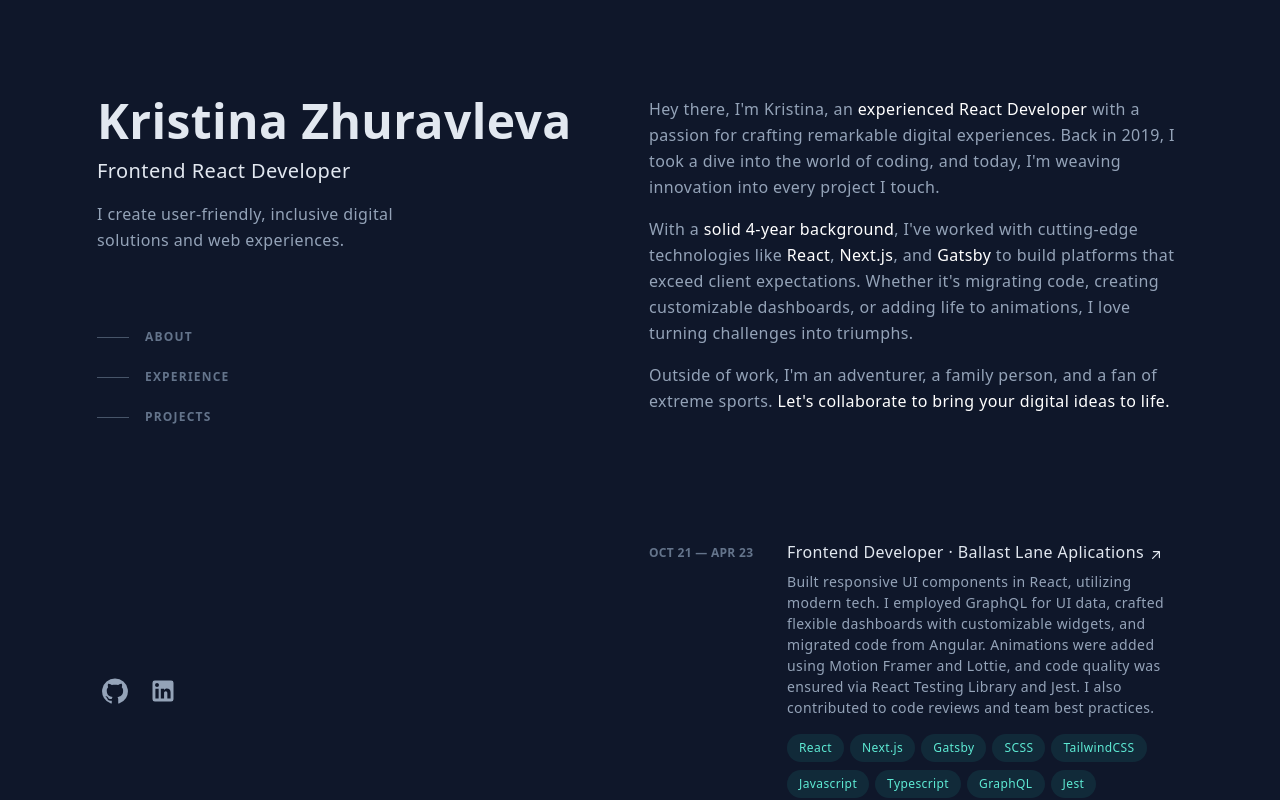
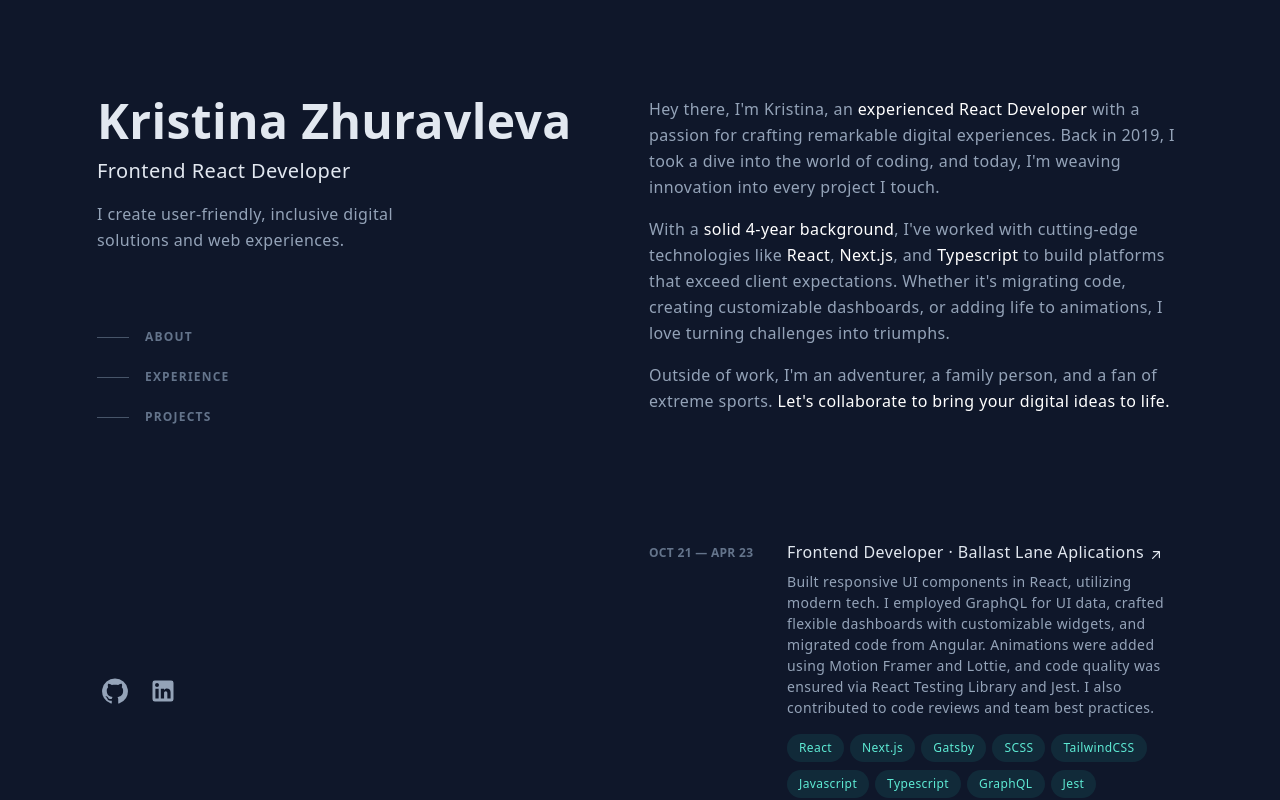
Before and after one commit to Kristina-zh/portfolio, a Next.js app: page / in a window 1280 px wide. Shown: the top 800 px of the page. Built offline with nearby package versions, Linux system fonts and the light colour scheme; a web font is replaced by a local one.

Commit message:
changed about me content

```diff
--- a/src/components/Sections/content/aboutContent.tsx
+++ b/src/components/Sections/content/aboutContent.tsx
@@ -2,6 +2,6 @@ const linkStyle = "font-medium text-slate-200 hover:text-teal-300 focus-visible:
 
 export const aboutContent = <div className="flex flex-col gap-4">
   <p>Hey there, I&apos;m Kristina, an <span className="text-white">experienced React Developer</span> with a passion for crafting remarkable digital experiences. Back in 2019, I took a dive into the world of coding, and today, I&apos;m weaving innovation into every project I touch.</p>
-  <p>With a <span className="text-white">solid 4-year background</span>, I&apos;ve worked with cutting-edge technologies like <span className="text-white">React</span>, <span className="text-white">Next.js</span>, and <span className="text-white">Gatsby</span> to build platforms that exceed client expectations. Whether it&apos;s migrating code, creating customizable dashboards, or adding life to animations, I love turning challenges into triumphs.</p>
+  <p>With a <span className="text-white">solid 4-year background</span>, I&apos;ve worked with cutting-edge technologies like <span className="text-white">React</span>, <span className="text-white">Next.js</span>, and <span className="text-white">Typescript</span> to build platforms that exceed client expectations. Whether it&apos;s migrating code, creating customizable dashboards, or adding life to animations, I love turning challenges into triumphs.</p>
   <p>Outside of work, I&apos;m an adventurer, a family person, and a fan of extreme sports. <span className="text-white">Let&apos;s collaborate to bring your digital ideas to life.</span></p>
 </div>
```
